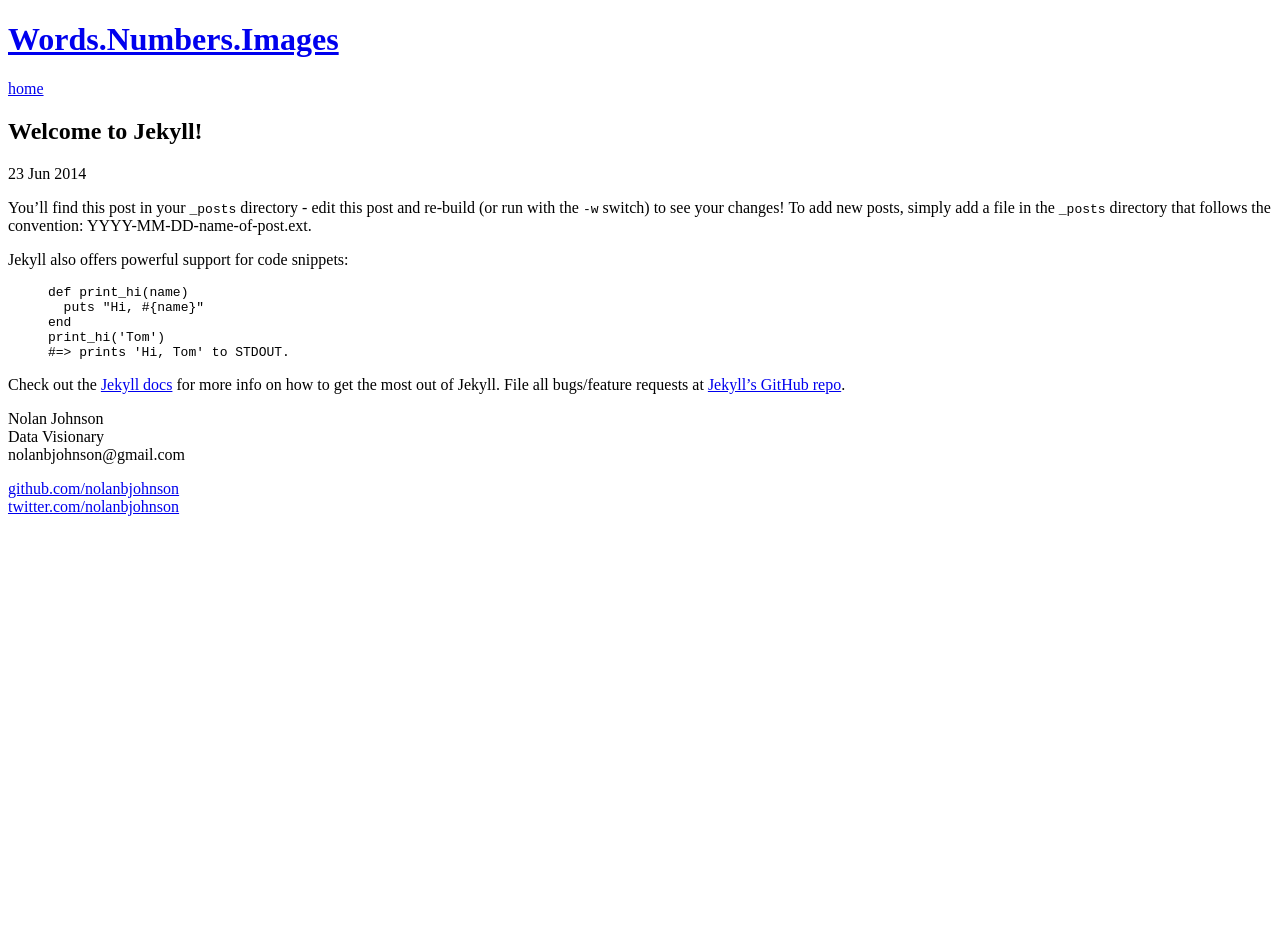
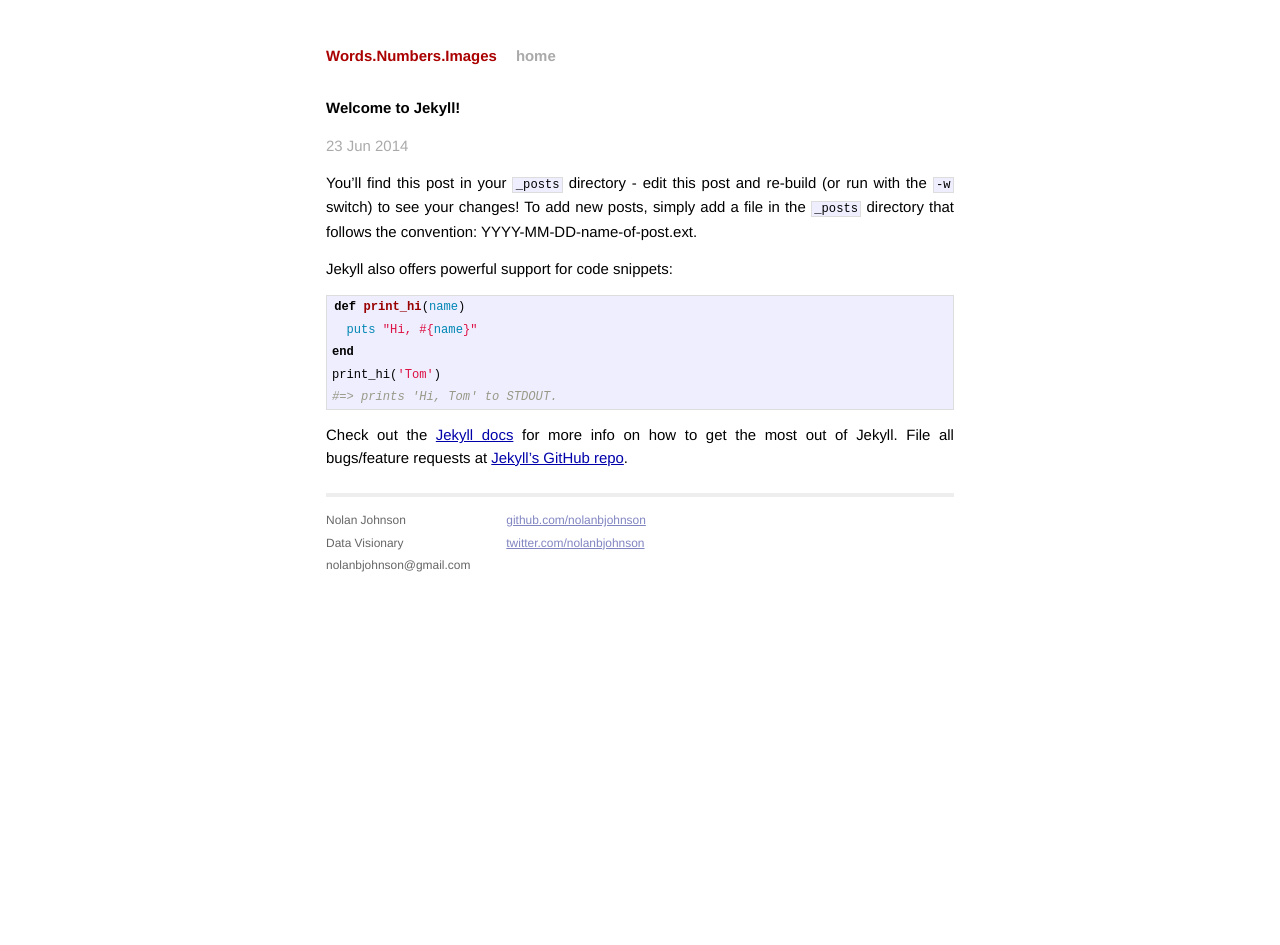
Before and after one commit to nolanbjohnson/nolanbjohnson.github.io, a Jekyll site: the page built from _posts/2014-06-23-welcome-to-jekyll.markdown, in a window 1280 px wide. Built offline with Jekyll 4.4.1, drawn with Linux system fonts in a browser that asks for light colours; Markdown is read by kramdown in place of the engine named in the settings; before the commit the page ends 900 px from its top, so only the background shows below that.

Commit message:
updated to include css path from root for posts

```diff
--- a/_layouts/default.html
+++ b/_layouts/default.html
@@ -7,10 +7,10 @@
         <meta name="viewport" content="width=device-width">
 
         <!-- syntax highlighting CSS -->
-        <link rel="stylesheet" href="assets/css/syntax.css">
+        <link rel="stylesheet" href="/assets/css/syntax.css">
 
         <!-- Custom CSS -->
-        <link rel="stylesheet" href="assets/css/main.css">
+        <link rel="stylesheet" href="/assets/css/main.css">
 
     </head>
     <body>
```
Also changed, not shown: 3 other files.
